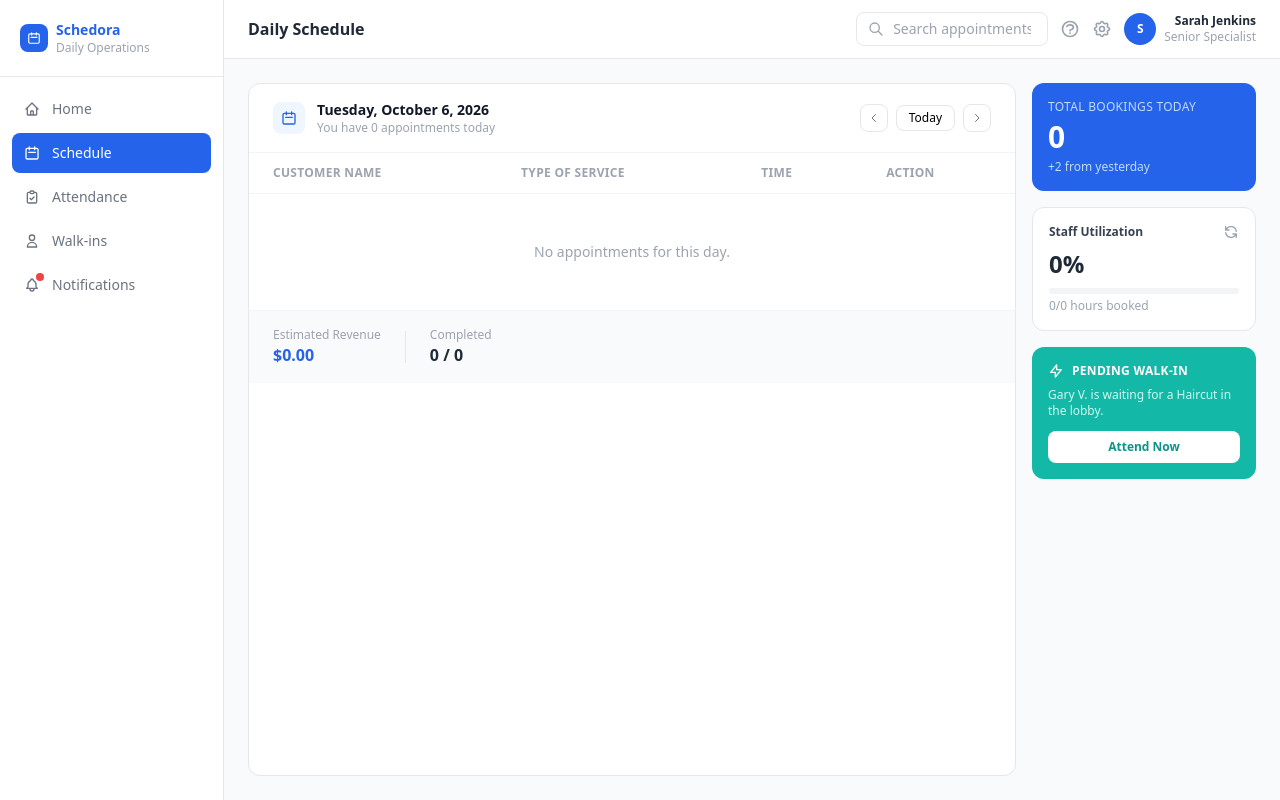
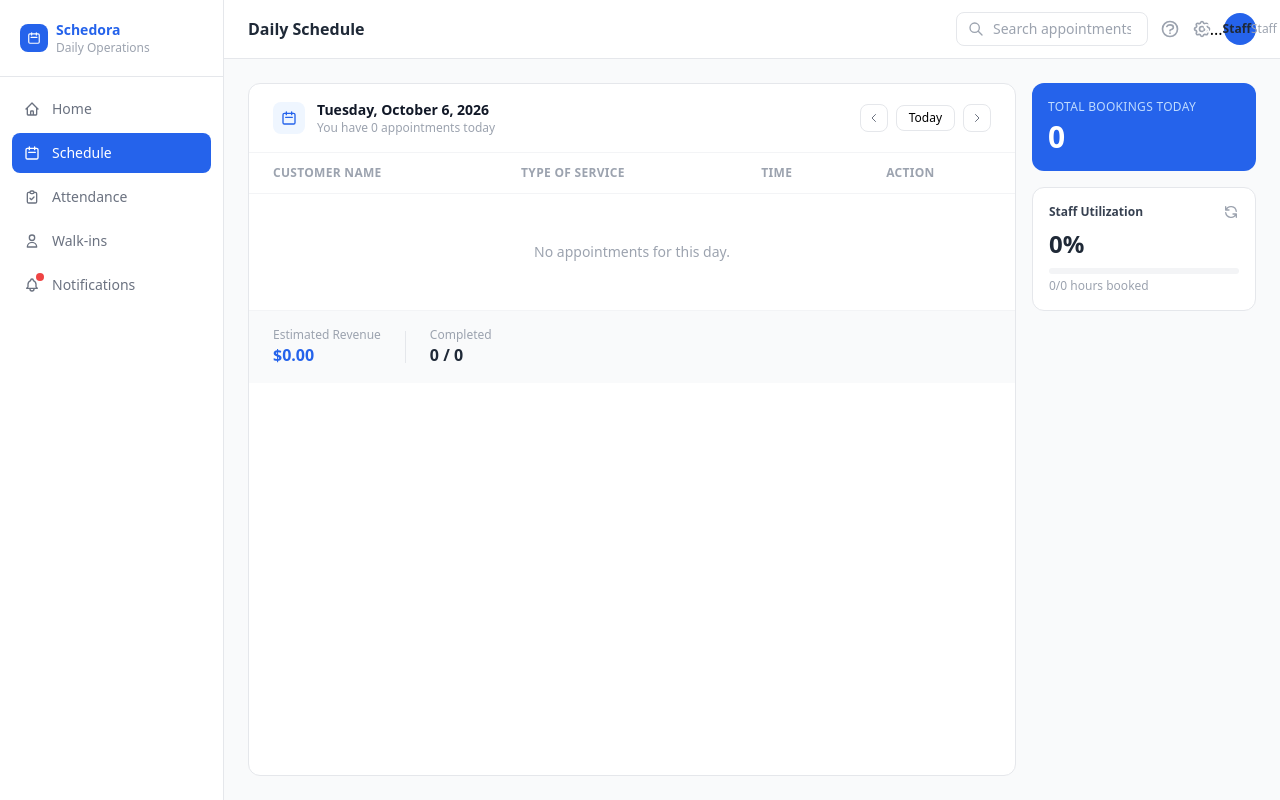
Before and after one commit to Schedora/Schedora, a Nuxt app in the folder frontend/: page /staff/schedule in a window 1280 px wide. Built offline with nearby package versions, Linux system fonts and the light colour scheme.

Commit message:
remove hardcoded data from staff and revenue pages

```diff
--- a/frontend/app/pages/owner/revenue.vue
+++ b/frontend/app/pages/owner/revenue.vue
@@ -323,15 +323,6 @@
               <p class="text-xs text-gray-500">Total Revenue This Week</p>
               <p class="text-3xl font-bold text-gray-900">
                 ${{ totalRevenue.toLocaleString() }}
-              </p>
-              <p
-                v-if="totalRevenue > 0"
-                class="text-xs text-green-600 font-medium mt-0.5"
-              >
-                Active
-              </p>
-              <p v-else class="text-xs text-gray-400 font-medium mt-0.5">
-                No revenue yet
               </p>
             </div>
 
--- a/frontend/app/pages/staff/attendance.vue
+++ b/frontend/app/pages/staff/attendance.vue
@@ -185,11 +185,16 @@
             <div
               class="w-8 h-8 bg-blue-600 rounded-full flex items-center justify-center"
             >
-              <span class="text-white text-xs font-semibold">A</span>
-            </div>
-            <div>
-              <p class="text-xs font-semibold text-gray-800">Alex Rivera</p>
-              <p class="text-xs text-gray-400">Operations Manager</p>
+              <span class="text-white text-xs font-semibold">{{
+                currentUser.full_name?.[0]?.toUpperCase() || "S"
+              }}</span>
+              ...
+              <p class="text-xs font-semibold text-gray-800">
+                {{ currentUser.full_name }}
+              </p>
+              <p class="text-xs text-gray-400 capitalize">
+                {{ currentUser.role }}
+              </p>
             </div>
           </div>
         </div>
@@ -564,7 +569,6 @@
               Team Presence Score
             </p>
             <p class="text-4xl font-bold">{{ presenceScore }}%</p>
-            <p class="text-xs text-blue-200 mt-1">+2.4% vs. previous week</p>
           </div>
         </div>
       </div>
@@ -640,6 +644,14 @@ onMounted(async () => {
   }
 });
 definePageMeta({ layout: false });
+const currentUser = computed(() => {
+  if (typeof window !== "undefined") {
+    const user =
+      localStorage.getItem("auth_user") || localStorage.getItem("user");
+    return user ? JSON.parse(user) : { full_name: "Staff", role: "staff" };
+  }
+  return { full_name: "Staff", role: "staff" };
+});
 const api = useApi();
 
 // Get logged in staff member ID
--- a/frontend/app/pages/staff/notifications.vue
+++ b/frontend/app/pages/staff/notifications.vue
@@ -203,11 +203,16 @@
             <div
               class="w-8 h-8 bg-blue-600 rounded-full flex items-center justify-center"
             >
-              <span class="text-white text-xs font-semibold">A</span>
-            </div>
-            <div>
-              <p class="text-xs font-semibold text-gray-800">Alex Rivera</p>
-              <p class="text-xs text-gray-400">Operations Lead</p>
+              <span class="text-white text-xs font-semibold">{{
+                currentUser.full_name?.[0]?.toUpperCase() || "S"
+              }}</span>
+              ...
+              <p class="text-xs font-semibold text-gray-800">
+                {{ currentUser.full_name }}
+              </p>
+              <p class="text-xs text-gray-400 capitalize">
+                {{ currentUser.role }}
+              </p>
             </div>
           </div>
         </div>
@@ -479,6 +484,14 @@
 
 <script setup lang="ts">
 definePageMeta({ layout: false });
+const currentUser = computed(() => {
+  if (typeof window !== "undefined") {
+    const user =
+      localStorage.getItem("auth_user") || localStorage.getItem("user");
+    return user ? JSON.parse(user) : { full_name: "Staff", role: "staff" };
+  }
+  return { full_name: "Staff", role: "staff" };
+});
 const api = useApi();
 const isLoading = ref(false);
 
--- a/frontend/app/pages/staff/schedule.vue
+++ b/frontend/app/pages/staff/schedule.vue
@@ -219,11 +219,16 @@
             <div
               class="w-8 h-8 bg-blue-600 rounded-full flex items-center justify-center"
             >
-              <span class="text-white text-xs font-semibold">S</span>
-            </div>
-            <div class="text-right">
-              <p class="text-xs font-semibold text-gray-800">Sarah Jenkins</p>
-              <p class="text-xs text-gray-400">Senior Specialist</p>
+              <span class="text-white text-xs font-semibold">{{
+                currentUser.full_name?.[0]?.toUpperCase() || "S"
+              }}</span>
+              ...
+              <p class="text-xs font-semibold text-gray-800">
+                {{ currentUser.full_name }}
+              </p>
+              <p class="text-xs text-gray-400 capitalize">
+                {{ currentUser.role }}
+              </p>
             </div>
           </div>
         </div>
@@ -477,7 +482,6 @@
               Total Bookings Today
             </p>
             <p class="text-3xl font-bold">{{ appointments.length }}</p>
-            <p class="text-xs text-blue-200 mt-1">+2 from yesterday</p>
           </div>
 
           <!-- Staff Utilization -->
@@ -587,6 +591,14 @@
 
 <script setup lang="ts">
 definePageMeta({ layout: false });
+const currentUser = computed(() => {
+  if (typeof window !== "undefined") {
+    const user =
+      localStorage.getItem("auth_user") || localStorage.getItem("user");
+    return user ? JSON.parse(user) : { full_name: "Staff", role: "staff" };
+  }
+  return { full_name: "Staff", role: "staff" };
+});
 const api = useApi();
 const isLoading = ref(false);
 
@@ -675,10 +687,7 @@ const utilizationPercent = computed(() => {
 });
 
 // Pending walk-in
-const pendingWalkin = ref<{ name: string; service: string } | null>({
-  name: "Gary V.",
-  service: "Haircut",
-});
+const pendingWalkin = ref<{ name: string; service: string } | null>(null);
 
 // Attend walk-in — navigate to walk-ins with pre-filled details
 function attendWalkin() {
--- a/frontend/app/pages/staff/walkins.vue
+++ b/frontend/app/pages/staff/walkins.vue
@@ -473,6 +473,14 @@
 
 <script setup lang="ts">
 definePageMeta({ layout: false });
+const currentUser = computed(() => {
+  if (typeof window !== "undefined") {
+    const user =
+      localStorage.getItem("auth_user") || localStorage.getItem("user");
+    return user ? JSON.parse(user) : { full_name: "Staff", role: "staff" };
+  }
+  return { full_name: "Staff", role: "staff" };
+});
 const api = useApi();
 const isSubmitting = ref(false);
 const submitError = ref("");
@@ -504,14 +512,13 @@ const recentSubmissions = ref<
 
 // Live Queue data
 const liveQueue = reactive({
-  waiting: 4,
-  totalToday: 12,
-  avgWait: 18,
+  waiting: 0,
+  totalToday: 0,
+  avgWait: 0,
 });
 
-// Staff availability
 const staffAvailability = reactive({
-  available: 3,
+  available: 0,
 });
 
 // Validate form
@@ -613,5 +620,19 @@ onMounted(async () => {
       "Nail Care",
     ];
   }
+  // Load today's walk-in count
+  try {
+    const businessId = localStorage.getItem("onboarding_business_id");
+    if (businessId) {
+      const response = await api.get(
+        `/businesses/${businessId}/attendance/summary`,
+      );
+      if (response.data) {
+        staffAvailability.available = response.data.length || 0;
+      }
+    }
+  } catch (error) {
+    console.error("Failed to load queue data:", error);
+  }
 });
 </script>
```
